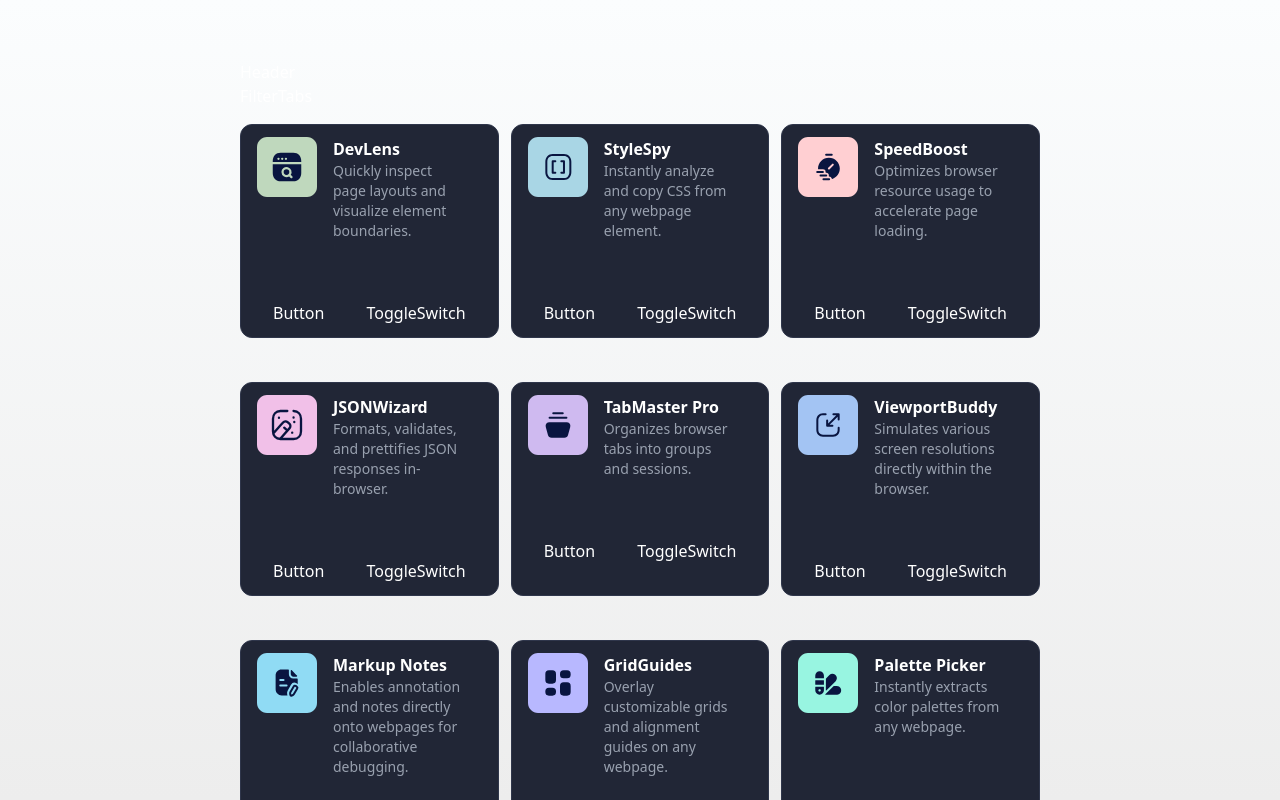
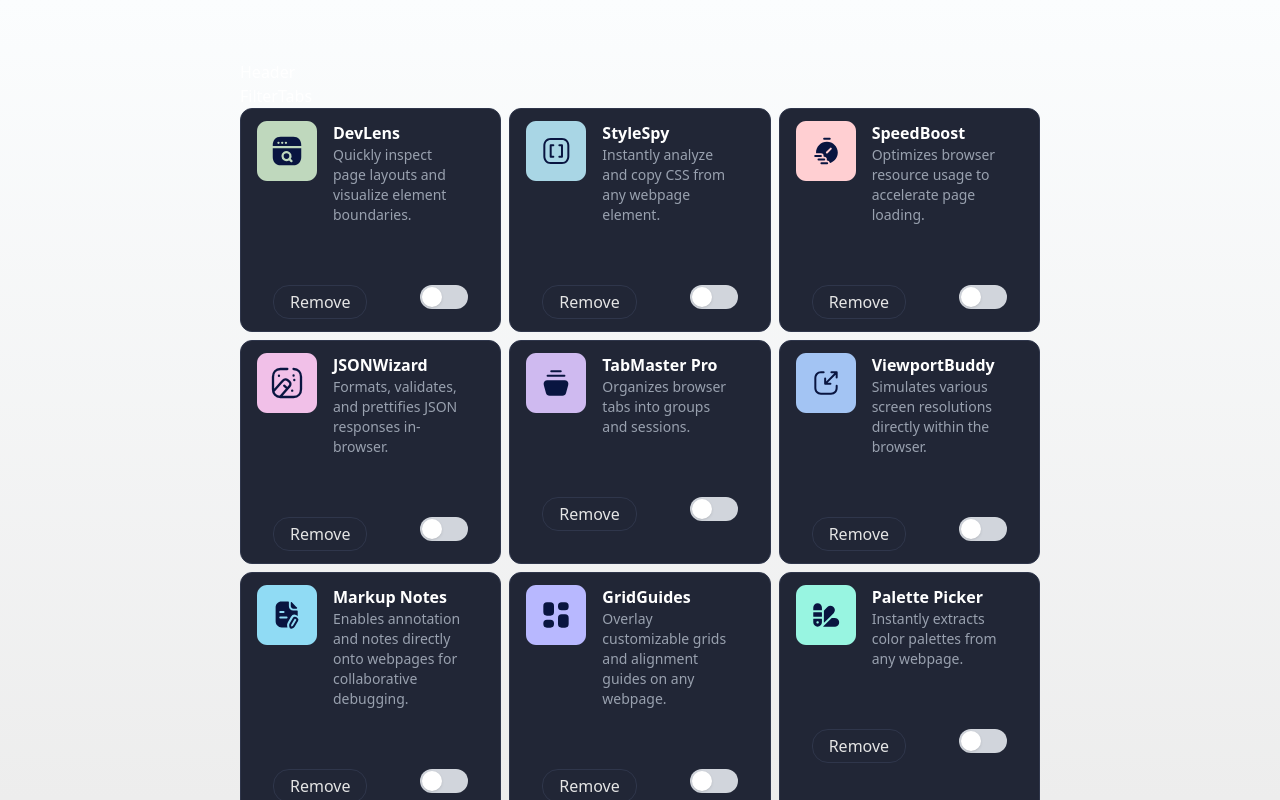
Before and after one commit to jotaraujo/Browser-Extensions, a React (Vite) app: page / in a window 1280 px wide. Built offline with nearby package versions, Linux system fonts and the light colour scheme.

Commit message:
:lipstick: feat: Estilizacao da interface dos cards finalizada

```diff
--- a/src/components/ExtensionList/ExtensionCard.jsx
+++ b/src/components/ExtensionList/ExtensionCard.jsx
@@ -3,7 +3,7 @@ import ToggleSwitch from "../common/ToggleSwitch"
 
 const ExtensionCard = ({ item }) => {
   return (
-    <div className="bg-neutro-800 py-3 px-4 border border-neutro-700 rounded-xl my-4">
+    <div className="bg-neutro-800 py-3 px-4 border border-neutro-700 rounded-xl">
       <li className="flex items-start ">
         <img src={item.logo} alt={item.name} />
         <div className="mx-4">
--- a/src/components/ExtensionList/ExtensionList.jsx
+++ b/src/components/ExtensionList/ExtensionList.jsx
@@ -7,7 +7,7 @@ const ExtensionList = () => {
 
   return (
     <div>
-      <ul className="grid grid-cols-1 md:grid-cols-3 gap-3 max-w-6xl mx-auto">
+      <ul className="grid grid-cols-1 md:grid-cols-3 gap-2 max-w-6xl mx-auto">
         {extension.map((item) => (
           <ExtensionCard key={item.id} item={item} />
         ))}
--- a/src/components/common/Button.jsx
+++ b/src/components/common/Button.jsx
@@ -1,6 +1,8 @@
-const Button = () => {
+const Button = ({ children, onClick }) => {
   return (
-    <div>Button</div>
+    <button className="bg-neutro-800 text-neutral-200 px-4 py-1 border border-neutro-700 rounded-2xl cursor-pointer outilne-none focus:ring-1 focus:ring-vermelho-500 hover:bg-vermelho-400 transition-colors duration-500 hover:border-vermelho-500" onClick={onClick}>
+      Remove
+    </button>
   )
 }
 
--- a/src/components/common/ToggleSwitch.jsx
+++ b/src/components/common/ToggleSwitch.jsx
@@ -1,6 +1,15 @@
-const ToggleSwitch = () => {
+const ToggleSwitch = ({ isChecked, onToggle, id }) => {
   return (
-    <div>ToggleSwitch</div>
+    <label htmlFor={id} className="relative inline-block w-12 h-6 cursor-pointer">
+      <input
+        type="checkbox"
+        id={id}
+        className="sr-only peer"
+        checked={isChecked}
+        onChange={onToggle} />
+        <span className="absolute inset-0 bg-gray-300 rounded-full transition-colors duration-300 peer-checked:bg-vermelho-400"/>
+        <span className="absolute top-0.5 left-0.5 bg-white w-5 h-5 rounded-full transition-transform duration-300 ease-in-out shadow peer-checked:translate-x-6"/>
+    </label>
   )
 }
 
```
